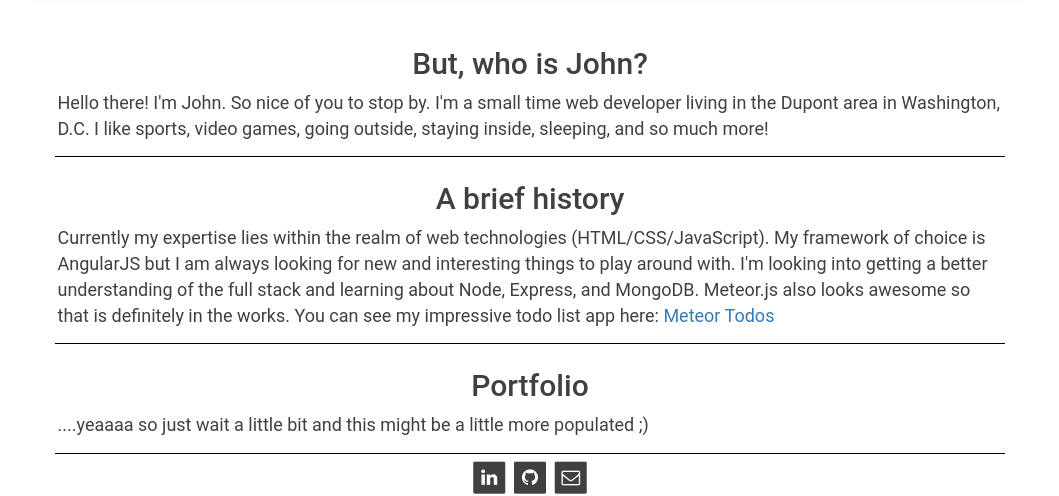
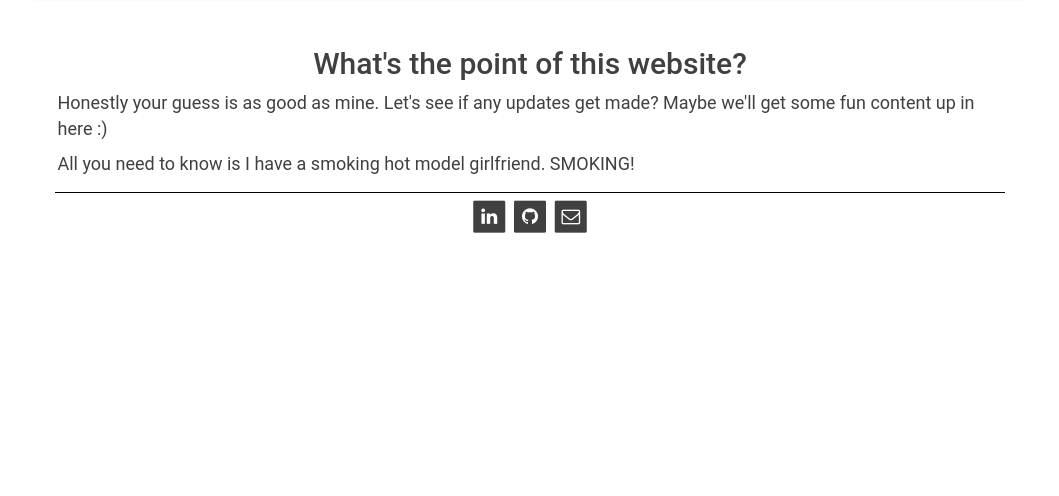
Before and after one commit to jcapalbo/jc_website, a plain HTML site: page index.html in a window 1280 px wide. Shown: the part 403-899 px from the top of the page, without its empty margins (110-1169 px from the left). After the commit the page ends 800 px from the top, so only its background shows below. Drawn offline with nearby package versions, Linux system fonts and the light colour scheme.

Commit message:
Update index.html
cut out content to simplify until I get an idea of what i actually want to do

```diff
--- a/index.html
+++ b/index.html
@@ -19,9 +19,7 @@
         <!-- Simple Top Nav that brings you nowhere -->
         <div class="navbar-top">
             <a class="navbar-logo text-white" href="#">
-                <div class="logo-box" title="Dope Ass Logo Goes Here">
-                    Jc
-                </div>
+
             </a>
         </div>
 
@@ -39,26 +37,9 @@
         <div class="container">
             <div class="row info-section">
                 <div class="col-md-offset-1 col-md-10">
-                    <h2 class="text-center">But, who is John?</h2>
-                    <p>Hello there! I'm John. So nice of you to stop by. I'm a small time web developer living in the Dupont area in Washington, D.C. I like sports, video games, going outside, staying inside, sleeping, and so much more!</p>
-                </div>
-            </div>
-
-            <span class="col-md-offset-1 col-md-10 line-divider divider-black"></span>
-
-            <div class="row info-section">
-                <div class="col-md-offset-1 col-md-10">
-                    <h2 class="text-center">A brief history</h2>
-                    <p>Currently my expertise lies within the realm of web technologies (HTML/CSS/JavaScript). My framework of choice is AngularJS but I am always looking for new and interesting things to play around with. I'm looking into getting a better understanding of the full stack and learning about Node, Express, and MongoDB.  Meteor.js also looks awesome so that is definitely in the works.  You can see my impressive todo list app here: <a href="http://simple-todos-jcapalbo.meteor.com">Meteor Todos</a></p>
-                </div>
-            </div>
-
-            <span class="col-md-offset-1 col-md-10 line-divider divider-black"></span>
-
-            <div class="row info-section">
-                <div class="col-md-offset-1 col-md-10">
-                    <h2 class="text-center">Portfolio</h2>
-                    <p>....yeaaaa so just wait a little bit and this might be a little more populated ;)</p>
+                    <h2 class="text-center">What's the point of this website?</h2>
+                    <p>Honestly your guess is as good as mine. Let's see if any updates get made?  Maybe we'll get some fun content up in here :)</p>
+                    <p>All you need to know is I have a smoking hot model girlfriend. SMOKING!</p>
                 </div>
             </div>
 
```
